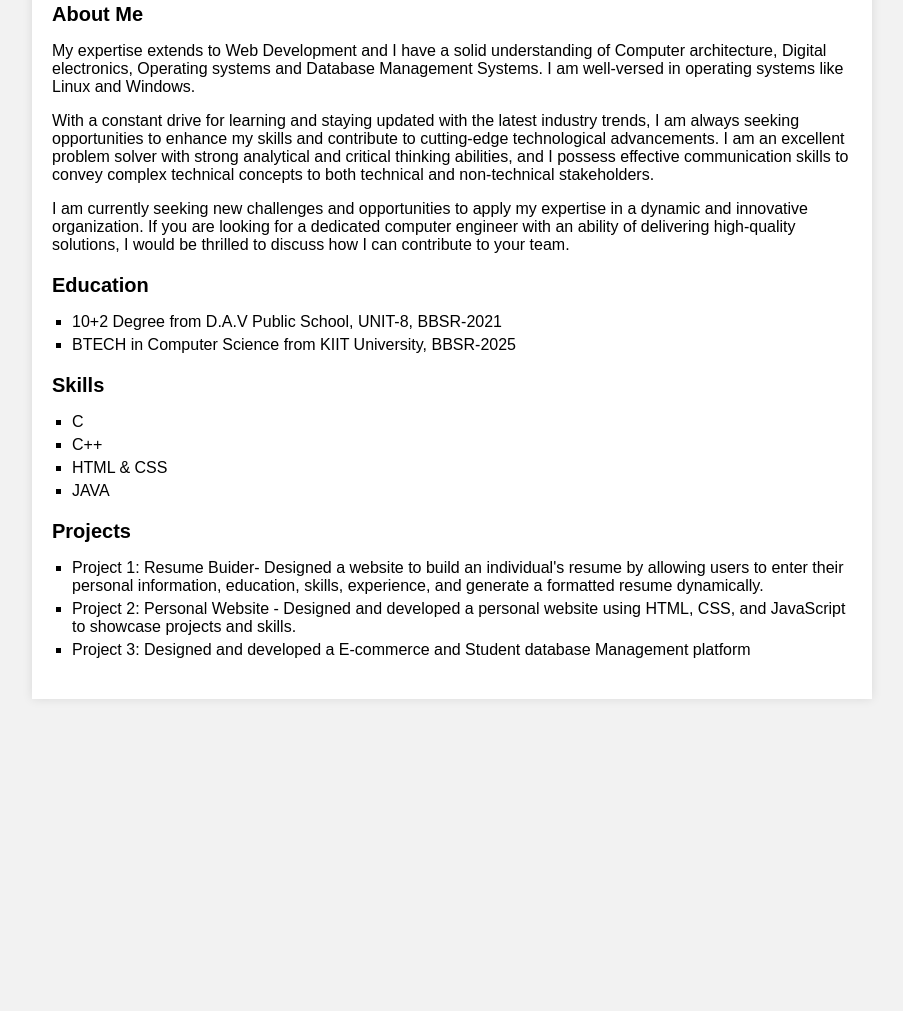
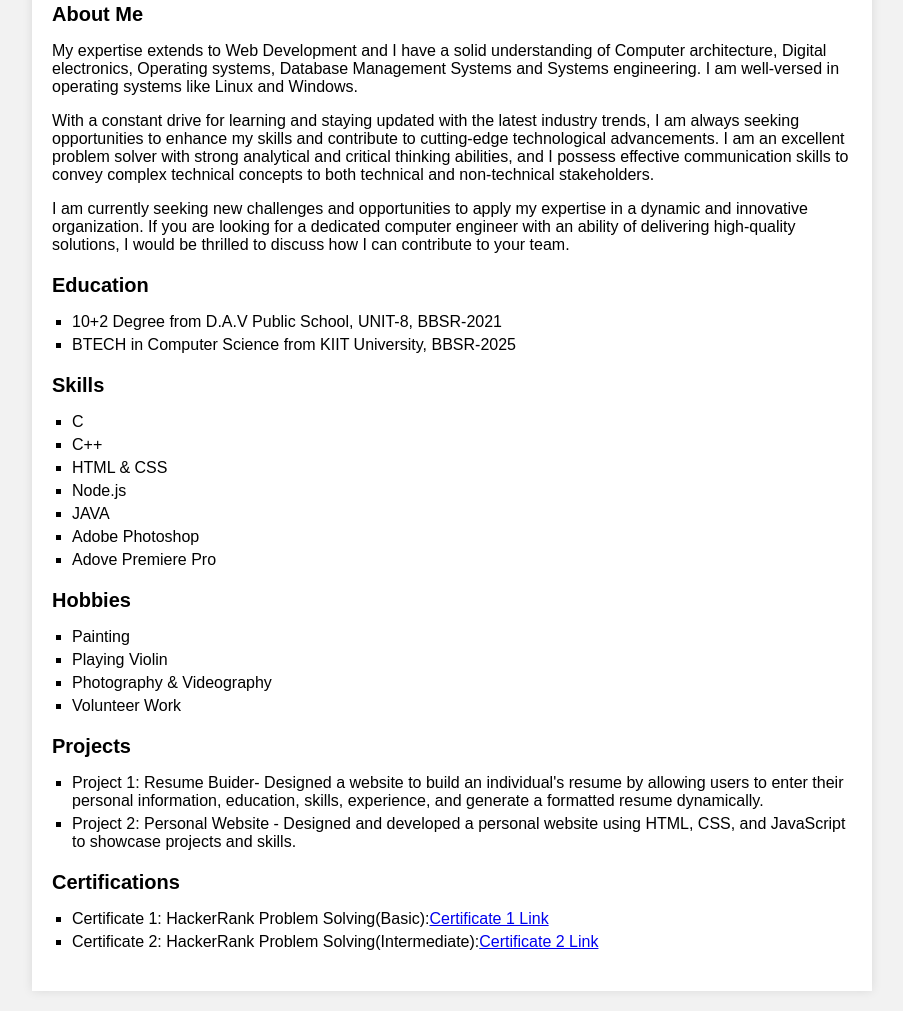
Before and after one commit to Jaswaraj/Resume, a plain HTML site: page index.html in a window 1280 px wide. Shown: the part 329-1340 px from the top of the page, without its empty margins (188-1091 px from the left). Before the commit the page ends 1048 px from the top, so only its background shows below. Drawn offline with Linux system fonts and the light colour scheme.

Commit message:
Update index.html

```diff
--- a/index.html
+++ b/index.html
@@ -23,7 +23,7 @@
 
     <div class="section">
         <h2>About Me</h2>
-        <p>My expertise extends to Web Development and I have a solid understanding of Computer architecture, Digital electronics, Operating systems and Database Management Systems. I am well-versed in operating systems like Linux and Windows.</p>
+        <p>My expertise extends to Web Development and I have a solid understanding of Computer architecture, Digital electronics, Operating systems, Database Management Systems and Systems engineering. I am well-versed in operating systems like Linux and Windows.</p>
         <p>With a constant drive for learning and staying updated with the latest industry trends, I am always seeking opportunities to enhance my skills and contribute to cutting-edge technological advancements. I am an excellent problem solver with strong analytical and critical thinking abilities, and I possess effective communication skills to convey complex technical concepts to both technical and non-technical stakeholders.</p>
         <p>I am currently seeking new challenges and opportunities to apply my expertise in a dynamic and innovative organization. If you are looking for a dedicated computer engineer with an ability of delivering high-quality solutions, I would be thrilled to discuss how I can contribute to your team.
     </div>
@@ -42,7 +42,20 @@
         <li>C</li>
         <li>C++</li>
         <li>HTML & CSS</li>
+        <li>Node.js</li>
         <li>JAVA</li>
+        <li>Adobe Photoshop</li>
+        <li>Adove Premiere Pro</li>
+      </ul>
+    </div>
+
+      <div class="section">
+      <h2>Hobbies</h2>
+      <ul>
+        <li>Painting</li>
+        <li>Playing Violin</li>
+        <li>Photography & Videography</li>
+        <li>Volunteer Work</li>
       </ul>
     </div>
 
@@ -53,15 +66,17 @@
 
         <li>Project 2: Personal Website - Designed and developed a personal website using HTML, CSS, and JavaScript to showcase
           projects and skills.</li>
-          <li> Project 3: Designed and developed a E-commerce and Student database Management platform </li>
+      </ul>
+    </div>
+      <div class="section">
+      <h2>Certifications</h2>
+      <ul>
+        <li>Certificate 1: HackerRank Problem Solving(Basic):<a href='https://drive.google.com/file/d/1GVAdbHfAKH7_8kbltE9TDI6METFnTfjo/view?usp=drive_link'>Certificate 1 Link</a> </li>
+        <li>Certificate 2: HackerRank Problem Solving(Intermediate):<a href='https://drive.google.com/file/d/1Ha1QifPUoDgAJmpB7oLcqqidQJzZmSvN/view?usp=drive_link'>Certificate 2 Link</a> </li>
       </ul>
     </div>
 
-    <div class="section">
 
-      </ul>
-    </div>
-  </div>
 </body>
 
 </html>
```
